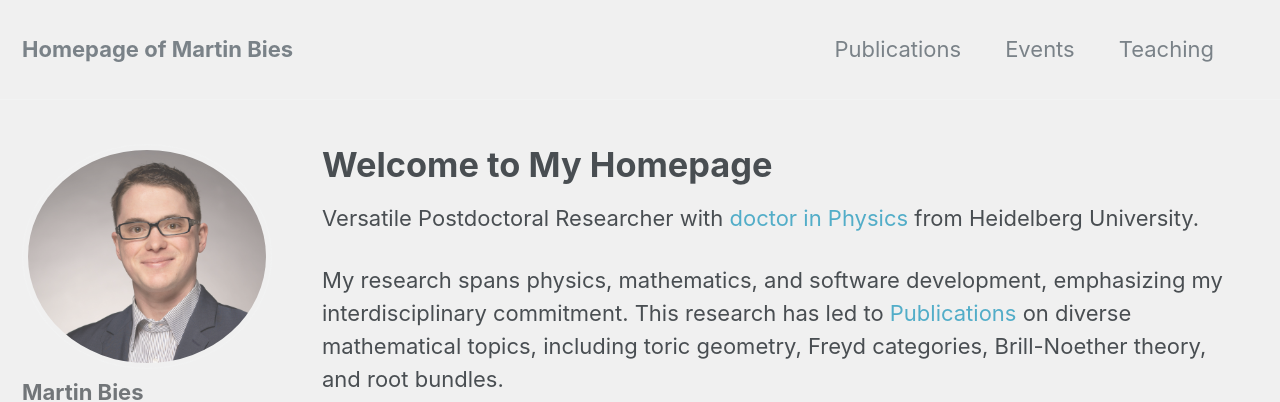
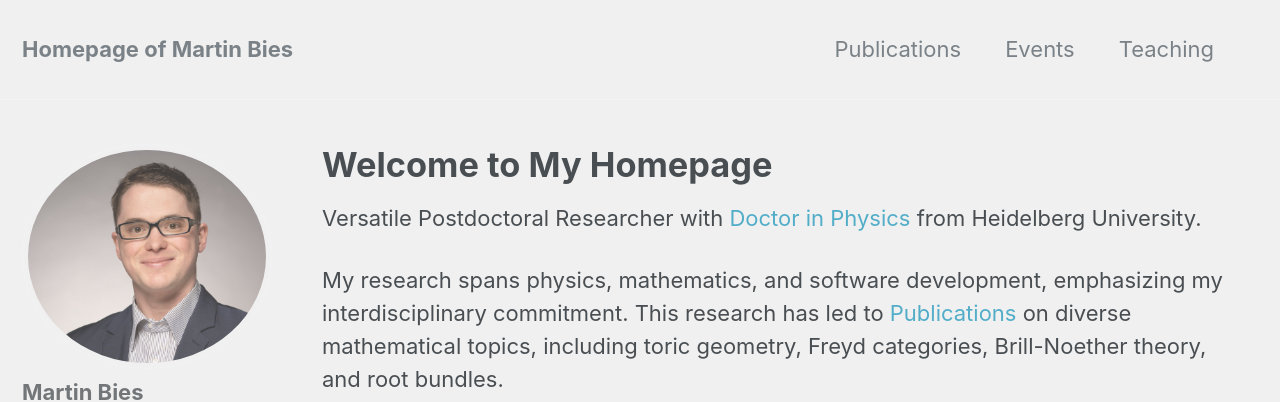
Before and after one commit to MartinBies/MartinBies.github.io, a Jekyll site: the page built from index.md, in a window 1280 px wide and 900 px high. Shown: the top 402 px of the window. Built offline with Jekyll 4.4.1, drawn with Linux system fonts in a browser that asks for light colours.

```diff
--- a/index.md
+++ b/index.md
@@ -4,7 +4,7 @@ author_profile: true
 title: Welcome to My Homepage
 ---
 
-Versatile Postdoctoral Researcher with [doctor in Physics](https://archiv.ub.uni-heidelberg.de/volltextserver/24045/) from Heidelberg University.
+Versatile Postdoctoral Researcher with [Doctor in Physics](https://archiv.ub.uni-heidelberg.de/volltextserver/24045/) from Heidelberg University.
 
 My research spans physics, mathematics, and software development, emphasizing my interdisciplinary commitment. This research has led to [Publications](https://martinbies.github.io/publications/) on diverse mathematical topics, including toric geometry, Freyd categories, Brill-Noether theory, and root bundles.
 
```
